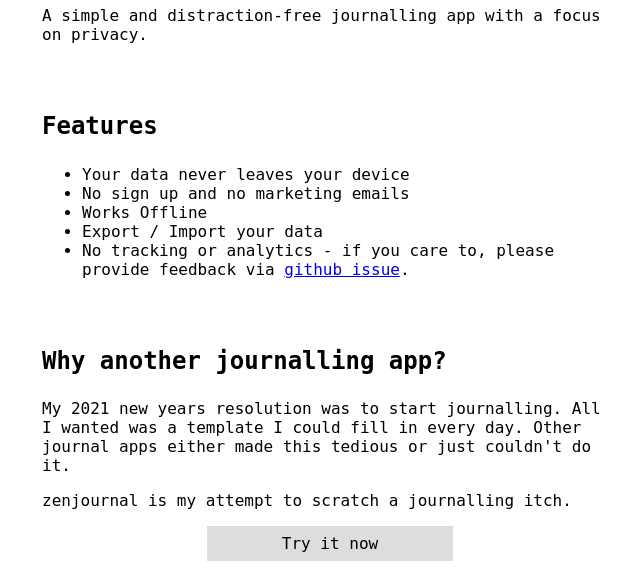
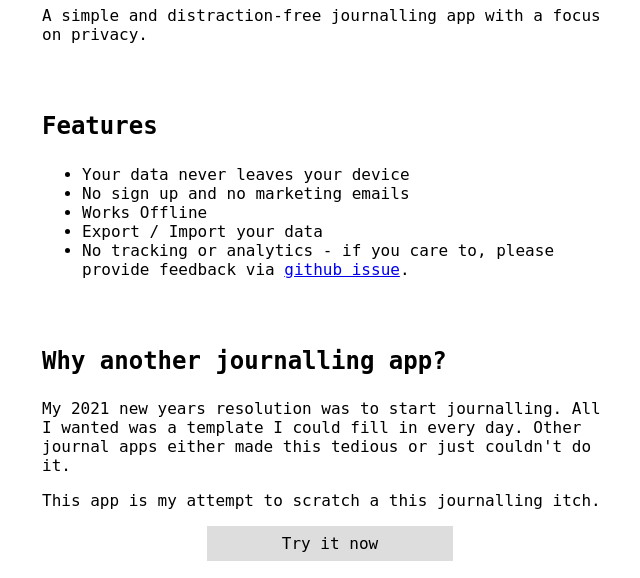
Before and after one commit to foopod/zenjournal-web, a plain HTML site: page index.html in a window 1280 px wide. Shown: the part 145-723 px from the top of the page, without its empty margins (310-950 px from the left). Drawn offline with Linux system fonts and the light colour scheme.

```diff
--- a/index.html
+++ b/index.html
@@ -57,7 +57,7 @@
 
         <p>My 2021 new years resolution was to start journalling. All I wanted was a template I could fill in every day. Other journal apps either made this tedious or just couldn't do it.</p>
 
-        <p>zenjournal is my attempt to scratch a journalling itch.</p>
+        <p>This app is my attempt to scratch a this journalling itch.</p>
 
         <a class="button centre" href="https://app.zenjournal.org">Try it now</a>
 
```
